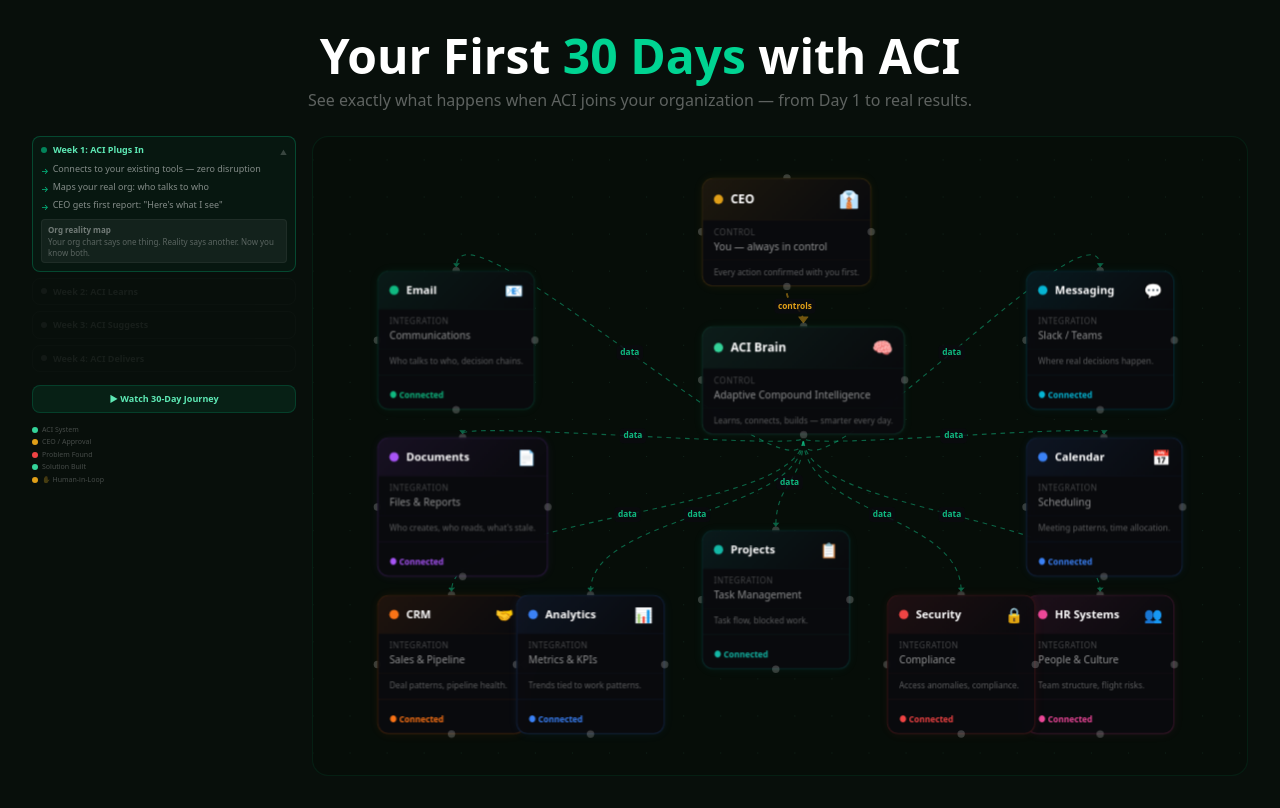
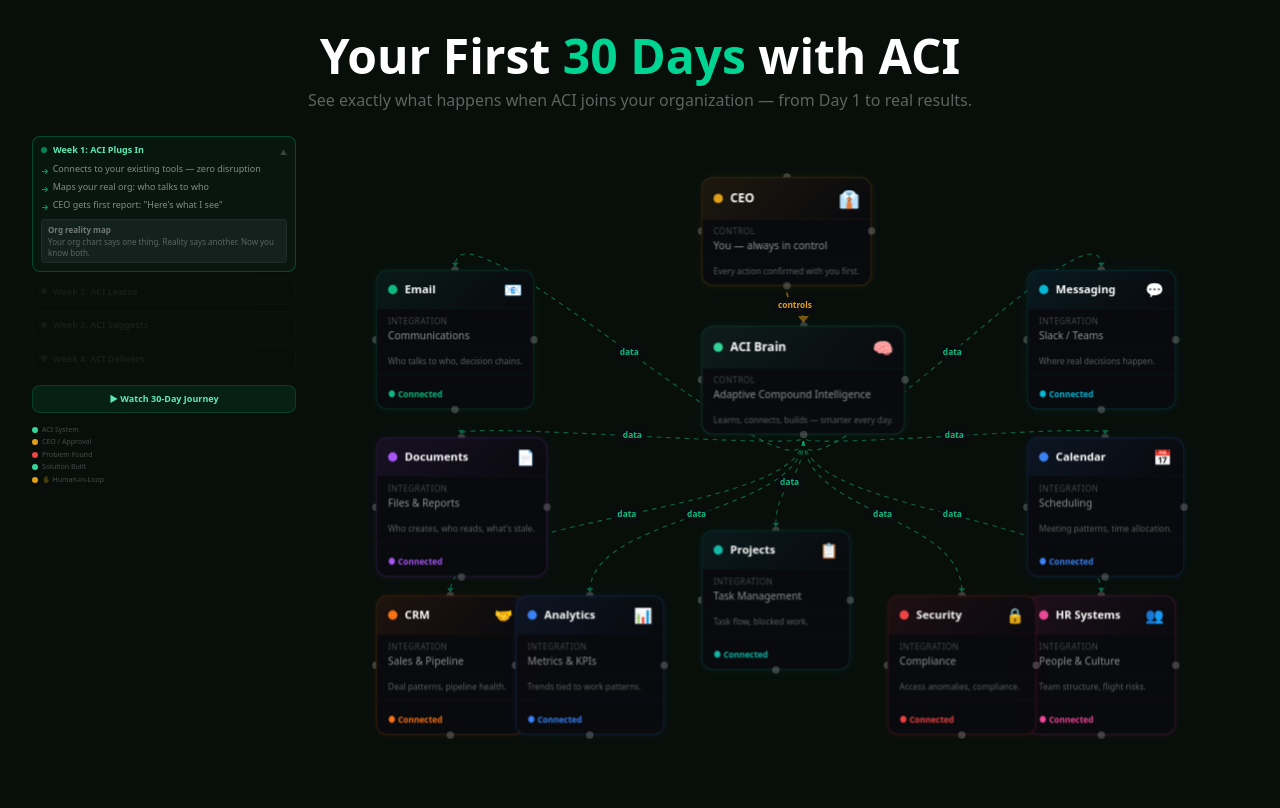
Before and after one commit to AppStudioPros/aci-works-map, a Next.js app: page / in a window 1280 px wide. Built offline with nearby package versions, Linux system fonts and the light colour scheme.

Commit message:
Remove React Flow container box — seamless with page background

```diff
--- a/src/components/ACIFlowMap.tsx
+++ b/src/components/ACIFlowMap.tsx
@@ -260,7 +260,7 @@ export default function ACIFlowMap() {
       </div>
 
       {/* ── React Flow Map ── */}
-      <div className="flex-1 rounded-2xl border border-emerald-500/10 overflow-hidden bg-[#060d08]">
+      <div className="flex-1 overflow-hidden bg-transparent">
         <ReactFlow
           nodes={nodes}
           edges={edges}
@@ -279,7 +279,7 @@ export default function ACIFlowMap() {
           zoomOnPinch={false}
           preventScrolling={false}
         >
-          <Background color="#1a3a2a" gap={40} size={1} />
+
         </ReactFlow>
       </div>
     </div>
```
